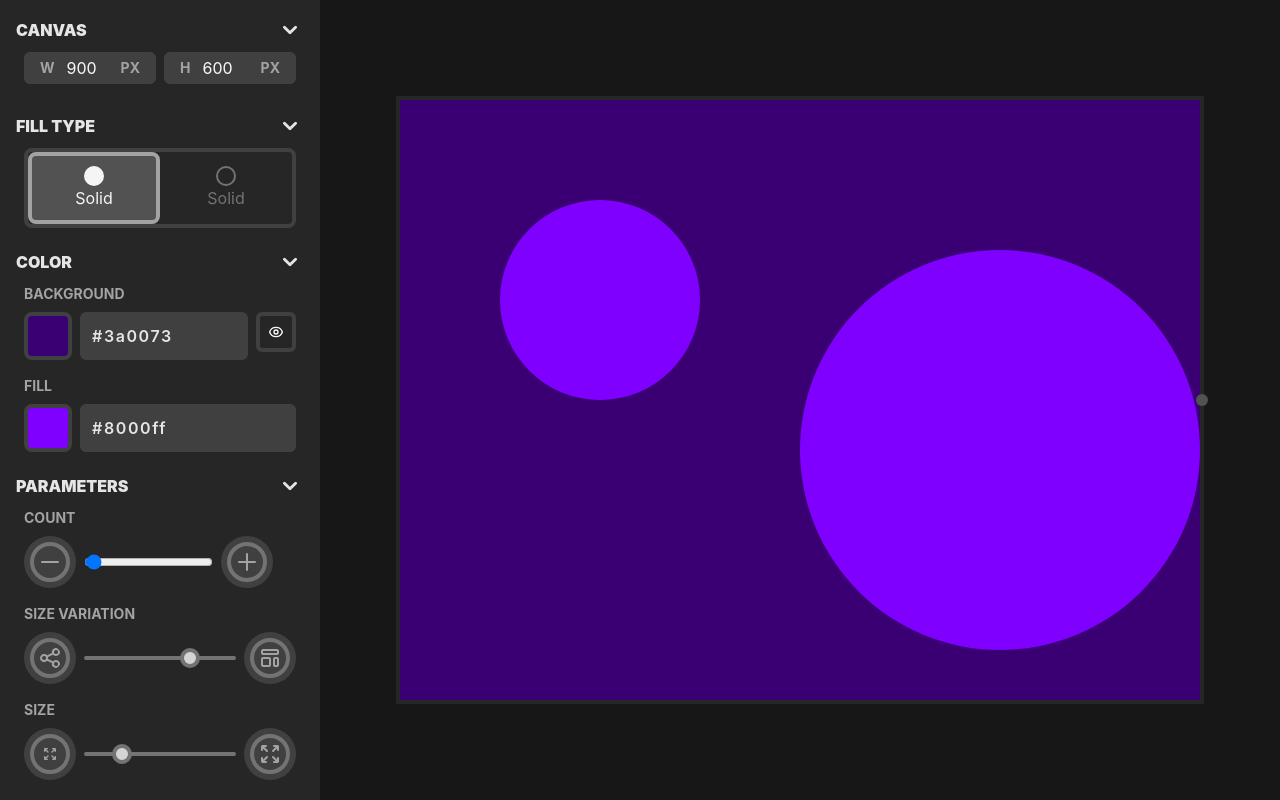
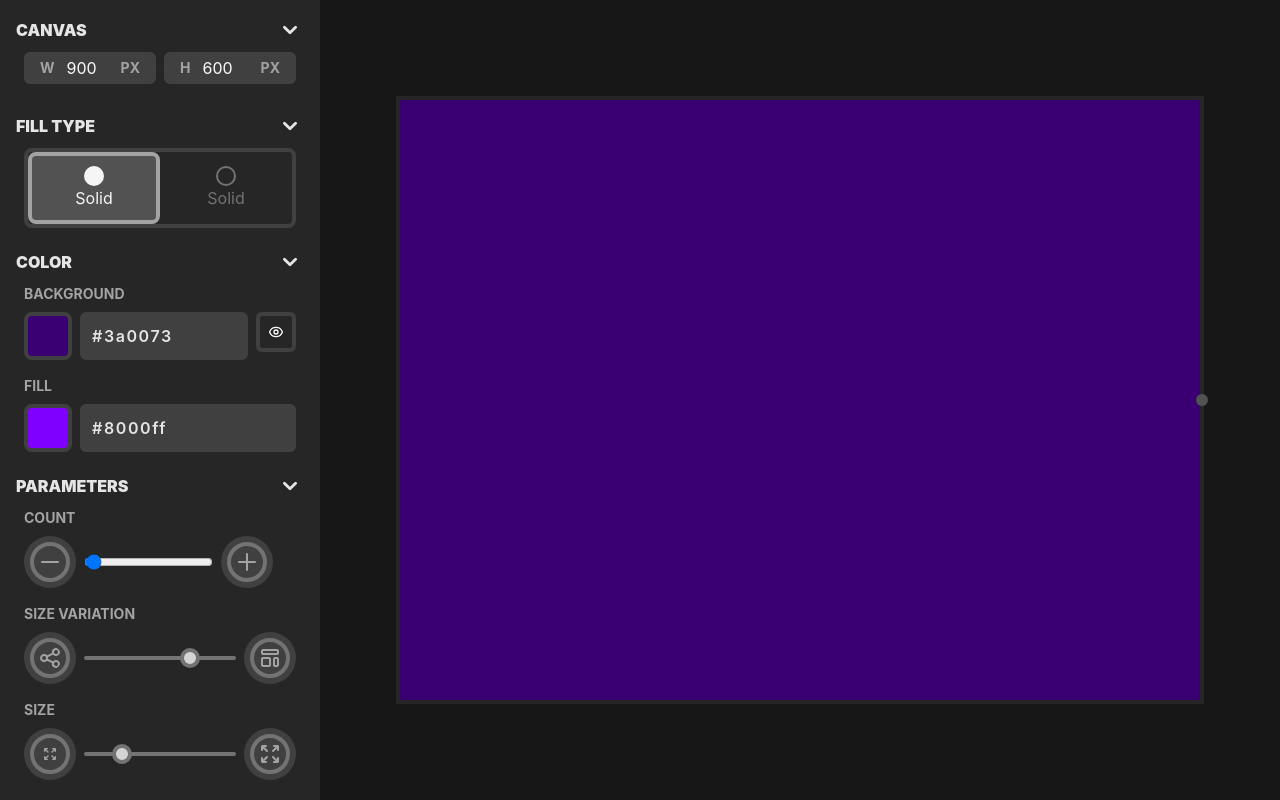
Before and after one commit to iorgadev/svgmkr, a Next.js app: page / in a window 1280 px wide. Built offline with nearby package versions, Linux system fonts and the light colour scheme.

Commit message:
remove static Circles

```diff
--- a/components/SvgMkr.jsx
+++ b/components/SvgMkr.jsx
@@ -1,23 +1,19 @@
-import { useState } from "react";
 import Canvas from "@/components/Canvas";
 import SettingsPanel from "@/components/SettingsPanel";
 import SvgContainer from "@/components/SvgContainer";
 import CircleLayer from "./Circle/CircleLayer";
 import Circle from "./Circle/Circle";
-import { useAtom } from "jotai";
-import { settingsAtom } from "@/store/index";
 
 export default function SvgMkr() {
-  const [settings] = useAtom(settingsAtom);
   return (
     <div className="wrapper">
       <SettingsPanel />
       <Canvas>
         <SvgContainer>
-          <CircleLayer>
+          {/* <CircleLayer>
             <Circle />
             <Circle circleRadius="200" x="600" y="350" />
-          </CircleLayer>
+          </CircleLayer> */}
         </SvgContainer>
       </Canvas>
     </div>
```
